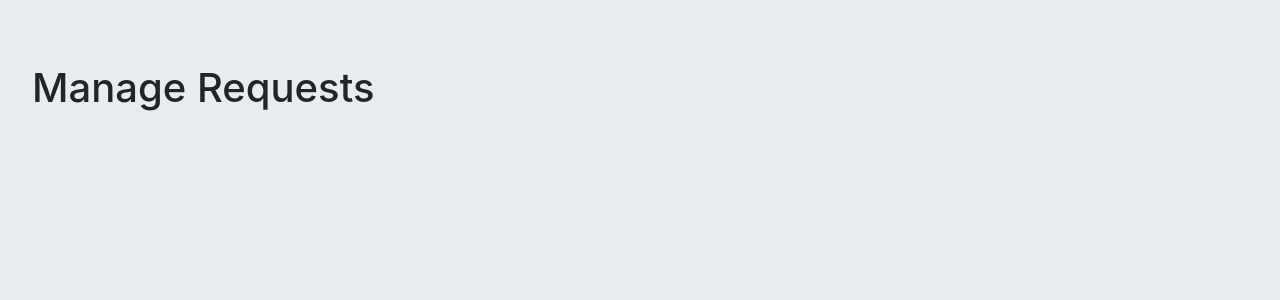
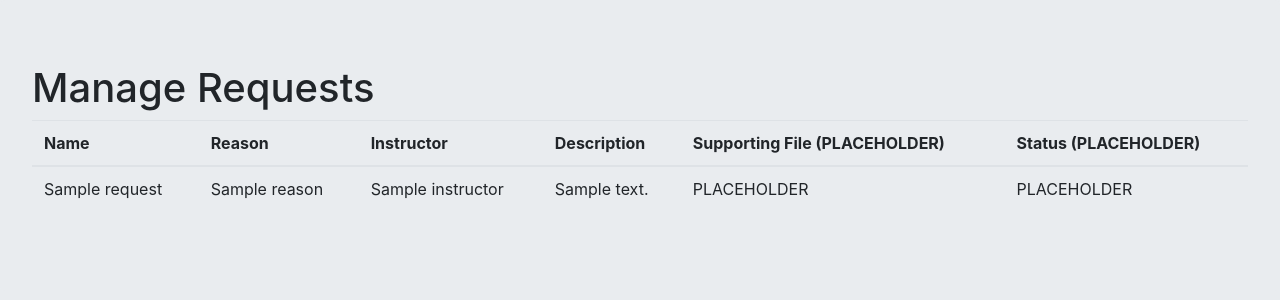
Before and after one commit to RobJTaylor/MitCircs, a Flask app: template templates/manage_requests.html in a window 1280 px wide. Shown: the part 56-356 px from the top of the page. Run offline with Flask 2, Linux system fonts and the light colour scheme; the template is opened without the code that fills it: most values are stand-ins (such as "Sample title", 1, 10 or a date in 2020); some libraries are stand-ins or nearby versions.

Commit message:
Basic query on manage requests page

```diff
--- a/main.py
+++ b/main.py
@@ -118,7 +118,8 @@ def submit_handler():
 
 @app.route('/manage_requests', methods=['GET', 'POST'])
 def manage_requests():
-    return render_template('manage_requests.html')
+    query = Request.query(Request.email == session['userId'])
+    return render_template('manage_requests.html', requests = query)
 
 @app.route('/sign-out')
 def signOut():
--- a/templates/manage_requests.html
+++ b/templates/manage_requests.html
@@ -50,6 +50,32 @@
     <div class="jumbotron">
         <h1 class="display-5">Manage Requests</h1>
 
+        {% if requests %}
+        <table class="table">
+            <thead>
+                <tr>
+                    <th scope="col">Name</th>
+                    <th scope="col">Reason</th>
+                    <th scope="col">Instructor</th>
+                    <th scope="col">Description</th>
+                    <th scope="col">Supporting File (PLACEHOLDER)</th>
+                    <th scope="col">Status (PLACEHOLDER)</th>
+                </tr>
+            </thead>
+            <tbody>
+                {% for request in requests %}
+                <tr>
+                    <td>{{ request.name }}</td>
+                    <td>{{ request.reason }}</td>
+                    <td>{{ request.instructor }}</td>
+                    <td>{{ request.description }}</td>
+                    <td>PLACEHOLDER</td>
+                    <td>PLACEHOLDER</td>
+                </tr>
+                {% endfor %}
+            </tbody>
+        </table>
+        {% endif %}
     </div>
 
     <script src="https://stackpath.bootstrapcdn.com/bootstrap/4.1.3/js/bootstrap.min.js" integrity="sha384-ChfqqxuZUCnJSK3+MXmPNIyE6ZbWh2IMqE241rYiqJxyMiZ6OW/JmZQ5stwEULTy"
```
